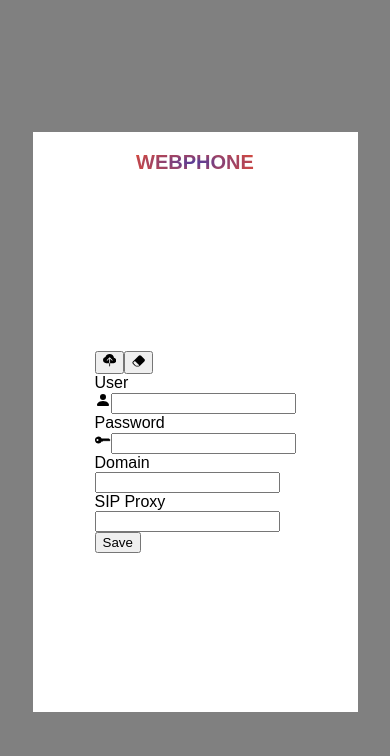
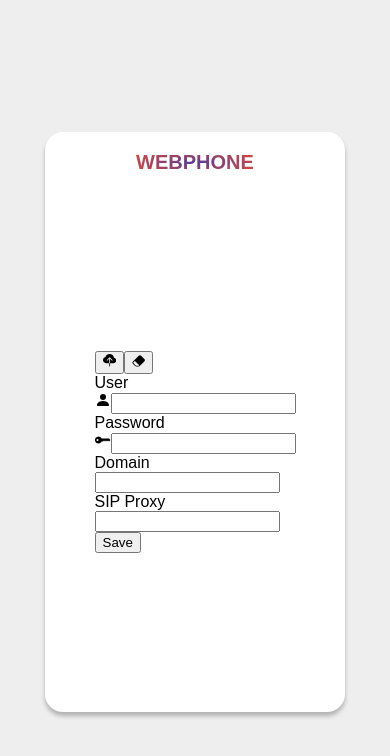
Before and after one commit to branow/webphone, a React (Vite) app: page / in a window 390 px wide. Shown: the top 756 px of the page. Built offline with nearby package versions, Linux system fonts and the light colour scheme.

Commit message:
Style PhoneContainer

```diff
--- a/src/components/PhoneContainer.css
+++ b/src/components/PhoneContainer.css
@@ -1,7 +1,7 @@
 .phone-container-outer {
   width: 100vw;
   height: 100vh;
-  background: gray;
+  background: var(--c-hover);
   display: flex;
   flex-direction: column;
   justify-content: center;
@@ -10,7 +10,10 @@
 }
 
 .phone-container-inner {
-  width: 325px;
+  width: 300px;
   height: 580px;
   background: white;
+  overflow: hidden;
+  border-radius: 18px;
+  box-shadow: 0 4px 4px rgba(0, 0, 0, 0.25);
 }
--- a/src/components/history/HistoryNode.tsx
+++ b/src/components/history/HistoryNode.tsx
@@ -40,7 +40,7 @@ const HistoryNode: FC<Props> = ({ node, unrolled, onUnroll }) => {
         (
           <div className="history-node-unrolled">
             <div className="history-node-unrolled-header">
-              <div>{node.number}</div>
+              <div>{formatPhoneNumber(node.number)}</div>
               <Button
                 className="transparent-btn delete-btn history-node-delete-btn"
                 Icon={BsFillTrash3Fill}
--- a/src/components/history/HistoryPage.css
+++ b/src/components/history/HistoryPage.css
@@ -3,7 +3,7 @@
   flex-direction: column;
   justify-content: center;
   align-content: center;
-  padding: 20px;
+  padding: 15px;
   padding-top: 10px;
   height: 100%;
   width: 100%;
@@ -49,7 +49,6 @@
   width: calc(100%);
   height: calc(100% - 20px - 40px);
   padding: 10px;
-
   display: flex;
   flex-direction: column;
   gap: 10px;
--- a/src/components/history/HistoryPage.tsx
+++ b/src/components/history/HistoryPage.tsx
@@ -25,7 +25,7 @@ const HistoryPage: FC = () => {
           Icon={BsArrowLeftCircle}
           onClick={handleDialPadPage}
         />
-        <div className="history-page-title">History</div>
+        <div className="history-page-title">HISTORY</div>
         <Button
           className="transparent-btn delete-btn history-page-delete-btn"
           Icon={BsFillTrash3Fill}
```
